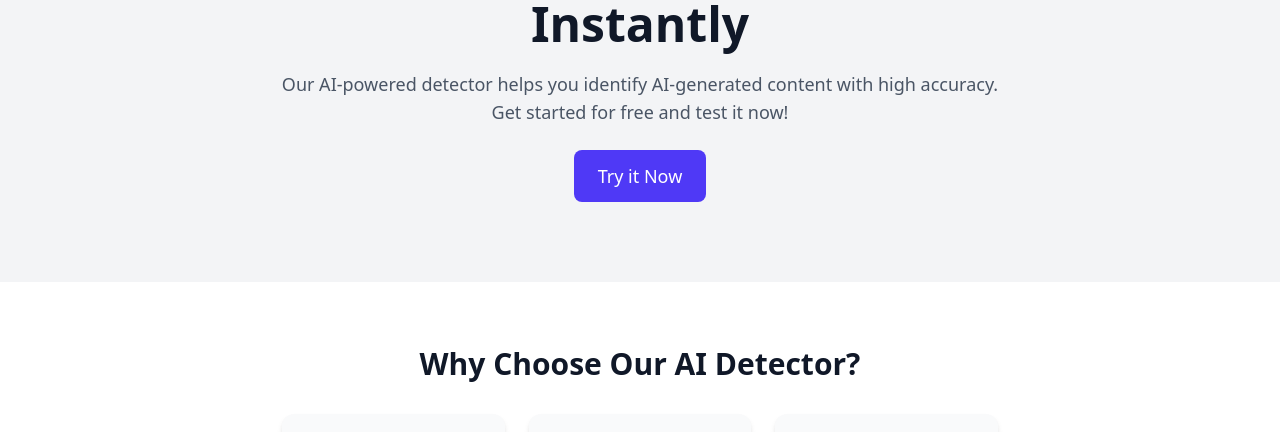
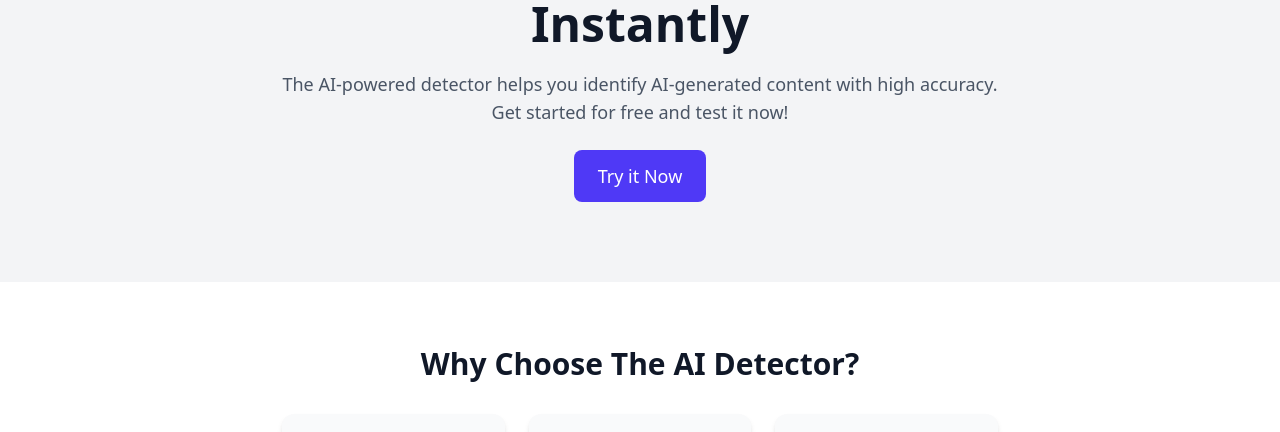
Before and after one commit to ameurelmoukh04/aiDetector_front, a React (Vite) app: page / in a window 1280 px wide. Shown: the part 186-618 px from the top of the page. Built offline with nearby package versions, Linux system fonts and the light colour scheme.

Commit message:
commited

```diff
--- a/src/components/homePage/Home.jsx
+++ b/src/components/homePage/Home.jsx
@@ -18,7 +18,7 @@
           Detect AI-Generated Text Instantly
         </h1>
         <p className="text-lg text-gray-600 mt-4">
-          Our AI-powered detector helps you identify AI-generated content with high accuracy.
+          The AI-powered detector helps you identify AI-generated content with high accuracy.
           Get started for free and test it now!
         </p>
         <motion.button
@@ -31,7 +31,7 @@
 
       {/* Features Section */}
       <section className="bg-white py-16 w-full px-6 flex flex-col items-center">
-        <h2 className="text-3xl font-bold text-gray-900">Why Choose Our AI Detector?</h2>
+        <h2 className="text-3xl font-bold text-gray-900">Why Choose The AI Detector?</h2>
         <div className="mt-8 grid grid-cols-1 md:grid-cols-3 gap-6 max-w-5xl">
           {["Fast & Accurate", "Secure & Private", "Free to Use"].map((feature, idx) => (
             <div key={idx} className="bg-gray-50 p-6 rounded-xl shadow-md flex items-center">
--- a/src/components/login/Register.jsx
+++ b/src/components/login/Register.jsx
@@ -28,7 +28,6 @@
                 { name, email, password },
                 config);
 
-            localStorage.setItem('token', response.data.token);
             if (response.status === 201) {
                 window.location.href = '/login'
             }
```
